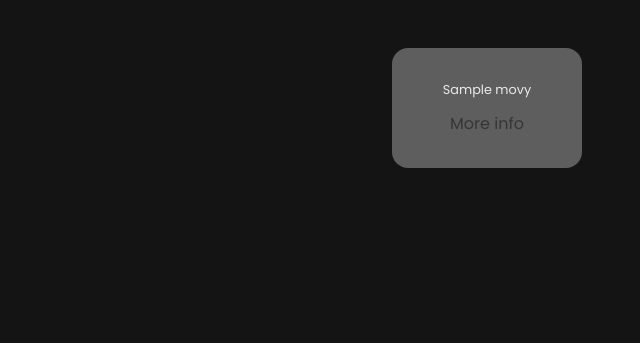
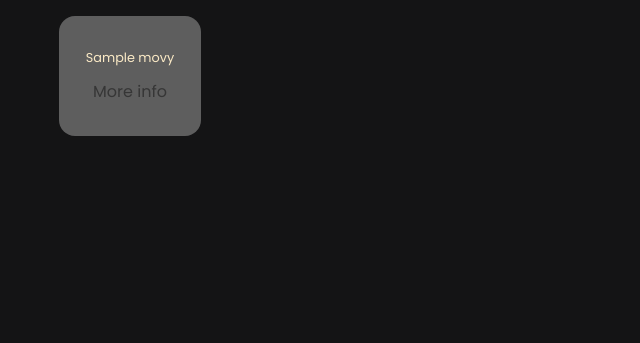
Before and after one commit to Saleh-Lootah/Curatorem, a Flask app: page /recommendations in a window 1280 px wide. Shown: the part 62-405 px from the top of the page, without its empty margins (153-793 px from the left). Run offline with Flask 2, Linux system fonts and the light colour scheme; a user stored in the database is signed in; tables that the repository leaves empty hold one stand-in row (values such as "Sample post"); some libraries are stand-ins or nearby versions.

Commit message:
Fixed movie grid

```diff
--- a/website/static/scss/main.scss
+++ b/website/static/scss/main.scss
@@ -181,6 +181,7 @@ input[type="submit"] {
   width: unset;
   cursor: pointer;
 }
+
 input[type="button"] {
   justify-self: center;
   background-color: var(--dark-grey);
@@ -198,22 +199,27 @@ input[type="button"] {
 }
 
 .movies{
-  padding-top: 2em;
-  display: flex;
-  flex-wrap: wrap;
-  justify-content: space-evenly;
+  display: grid;
+  grid-template-columns: 1fr;
+  justify-items: center;
+  padding-top: 0;
+
   .movie-card {
+    display: flex;
+    flex-direction: column;
+    justify-content: space-between;
     background: var(--dark-grey);
     text-align: center;
     padding: 2em 1em;
     border-radius: 1em;
     margin: 1em;
-    width: 20%;
+    width: 50%;
 
     blockquote{
+      bottom: 100px;
+      color: var(--cream);
       font-size: 0.8em;
-      margin: 0;
-      margin-bottom: 1em;
+      margin: 0 0 1em 0;
     }
     p{
       width: 100%;
@@ -259,11 +265,9 @@ section.movie-details {
 }
 
 section.hint{
+  display: none;
   text-align: center;
   padding: 3em 2em 0 2em;
-  p{
-    margin-left: 2em;
-  }
 }
 
 //______________________________________________
@@ -315,6 +319,15 @@ section.hint{
       }
     }
   }
+  .movies{
+    display: grid;
+    grid-template-columns: 1fr 1fr 1fr;
+    justify-items: space-evenly;
+    padding-top: 0;
+    .movie-card{
+      width: 60%;
+    }
+  }
 }
 
 @media only screen and (min-width: 1080px) {
@@ -325,8 +338,17 @@ section.hint{
   .movies{
     width: 1080px;
     margin: 0 auto;
+    display: grid;
+    grid-template-columns: 1fr 1fr 1fr 1fr;
+    justify-items: space-evenly;
+    padding-top: 0;
+
+    .movie-card{
+      width: 60%;
+    }
   }
   section.hint{
+    display: block;
     width: 1080px;
     margin: 0 auto;
   }
```
Also changed, not shown: website/static/css/main.css, 1 other file.
